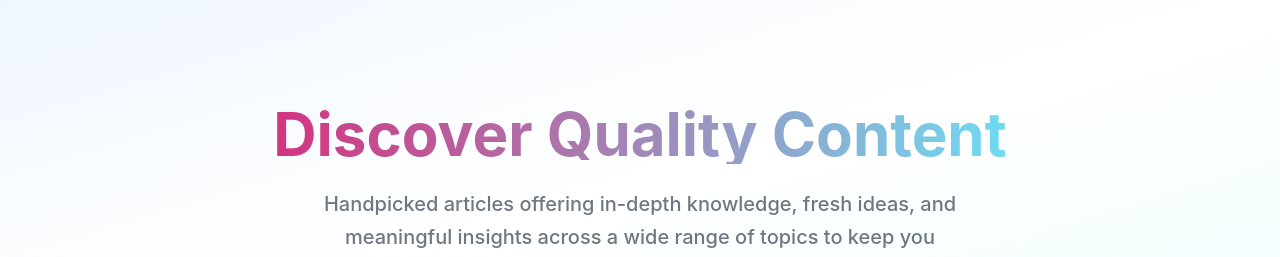
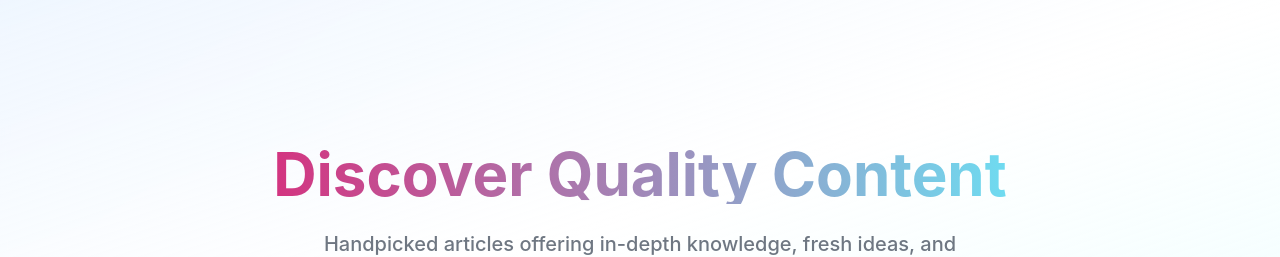
Before and after one commit to vikasrahangdale/blog-generate-frontend, a React app in the folder frontend/: page / in a window 1280 px wide. Shown: the top 257 px of the page. Built offline with nearby package versions, Linux system fonts and the light colour scheme; no server answers; the HTML template or start-up script is replaced by a standard one.

Commit message:
done blog frontend

```diff
--- a/frontend/src/components/BlogPage.jsx
+++ b/frontend/src/components/BlogPage.jsx
@@ -148,11 +148,11 @@ const BlogModal = ({ blog, readingTime, onClose }) => {
 
   return (
     <div
-      className="fixed inset-0 bg-black/40 flex  items-center justify-center p-4 z-50 backdrop-blur-sm"
+      className="fixed inset-0 bg-white flex  items-center justify-center p-4 z-50 backdrop-blur-sm"
       onClick={onClose}
     >
       <div
-        className="bg-white rounded-2xl max-w-6xl mt-20 w-full max-h-[90vh] overflow-hidden flex flex-col shadow-2xl border border-white/50"
+        className="bg-white rounded-2xl max-w-8xl py-8 pt-20 w-full max-h-[90vh] overflow-hidden flex flex-col "
         onClick={(e) => e.stopPropagation()}
       >
         {/* Modal Header - NO IMAGE */}
@@ -299,7 +299,7 @@ const BlogPage = () => {
         <header className="bg-gradient-to-br from-blue-50/80 via-white to-cyan-50/80 backdrop-blur-sm">
           <div className="max-w-4xl mx-auto px-6 py-16">
             <div className="text-center">
-              <h1 className="text-5xl md:text-6xl pt-10 font-bold bg-gradient-to-r from-pink-600 to-cyan-300 bg-clip-text text-transparent mb-6">
+              <h1 className="text-5xl md:text-6xl pt-20 font-bold bg-gradient-to-r from-pink-600 to-cyan-300 bg-clip-text text-transparent mb-6">
                 Discover Quality Content
               </h1>
               <p className="text-gray-600/80 text-xl max-w-2xl mx-auto leading-relaxed mb-8 font-medium">
```
